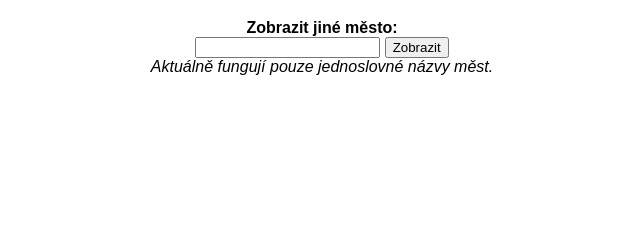
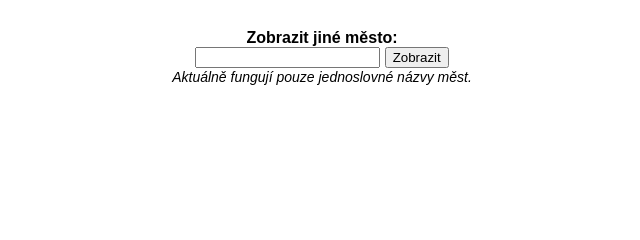
Before and after one commit to petrambroz/weather_app, a Flask app: page / in a window 1280 px wide. Shown: the part 143-383 px from the top of the page, without its empty margins (318-958 px from the left). Run offline with Flask 2, Linux system fonts and the light colour scheme; data that the repository does not hold is empty.

Commit message:
css improvements

```diff
--- a/static/css/main.css
+++ b/static/css/main.css
@@ -5,7 +5,7 @@ body {
     font-family: sans-serif;
 }
 .form {
-    margin-top: 20;
+    margin-top: 10px;
 }
 header {
     font-size: 18px;
@@ -13,4 +13,5 @@ header {
 }
 i {
     font-style: italic;
+    font-size: 14px;
 }
```
